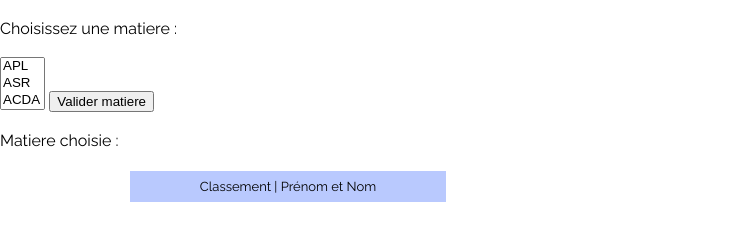
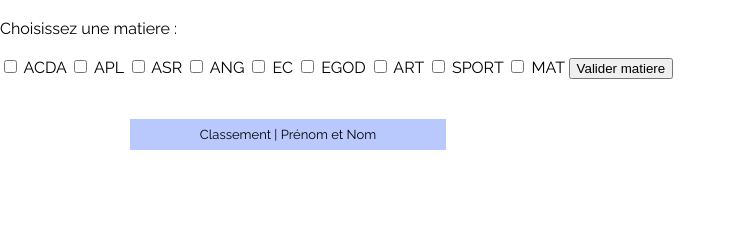
Before and after one commit to Nekoshine/ProjetMaths, a plain HTML site: page index.html in a window 1280 px wide. Shown: the whole page, without its empty margins (0-736 px from the left). Drawn offline with Linux system fonts and the light colour scheme.

Commit message:
Update index.html

```diff
--- a/index.html
+++ b/index.html
@@ -153,17 +153,20 @@
 			}
 
       function validerMatiere() {
-            var matiereTest = document.getElementById("matieres").value;
-            document.getElementById("message").innerHTML = "Matiere choisie : " + matiereTest;
+            var matieres = document.getElementsByClassName("matieres");
+            document.getElementById("message").innerHTML = "Matiere choisie : " + matieres;
             var tableau = document.getElementById('tableaubis');
             while ( tableau.rows.length > 0 ){
               tableau.deleteRow(0);
             }
 
 				var matiere = new Array();
-				matiere[0] = matiereTest;
-				matiere[1] = "ACDA"
-				//ICI CONSTRUIRE LE TABLEAU DES MATIERE
+				for (var i = 0;matiere[i]; i++) {
+          if(matiere[i].checked){
+            console.log(matiere[i].value);
+            tableauMatiere.push(matiere[i].value)
+          }
+        }
 
 
 
@@ -274,18 +277,22 @@
         <br/>
         <p> Choisissez une matiere : </p>
         <br/>
-        <form>
-          <select name="Matieres" id="matieres" size="3">
-            <option>APL</option>
-            <option>ASR</option>
-            <option>ACDA</option>
-            <option>SGBD</option>
-            <option>EGOD</option>
-          </select>
-          <input type="button" onClick="validerMatiere()" value="Valider matiere"/>
-        </form>
+        <form >
+
+            <INPUT type="checkbox"class="matieres"  value="ACDA"> ACDA
+            <INPUT type="checkbox" class="matieres"  value="APL"> APL
+            <INPUT type="checkbox" class="matieres"  value="ASR"> ASR
+            <INPUT type="checkbox" class="matieres"  value="ANG"> ANG
+            <INPUT type="checkbox" class="matieres"  value="EC"> EC
+            <INPUT type="checkbox" class="matieres"  value="EGOD"> EGOD
+            <INPUT type="checkbox" class="matieres" value="ART"> ART
+            <INPUT type="checkbox" class="matieres" value="SPORT"> SPORT
+            <INPUT type="checkbox" class="matieres"  value="MAT"> MAT
+
+            <input type="button" onClick="validerMatiere()" value="Valider matiere"/>
+          </form>
         <br/>
-        <p id="message"> Matiere choisie :</p>
+
         <br/>
         <table id="tableau">
           <thead>
```
